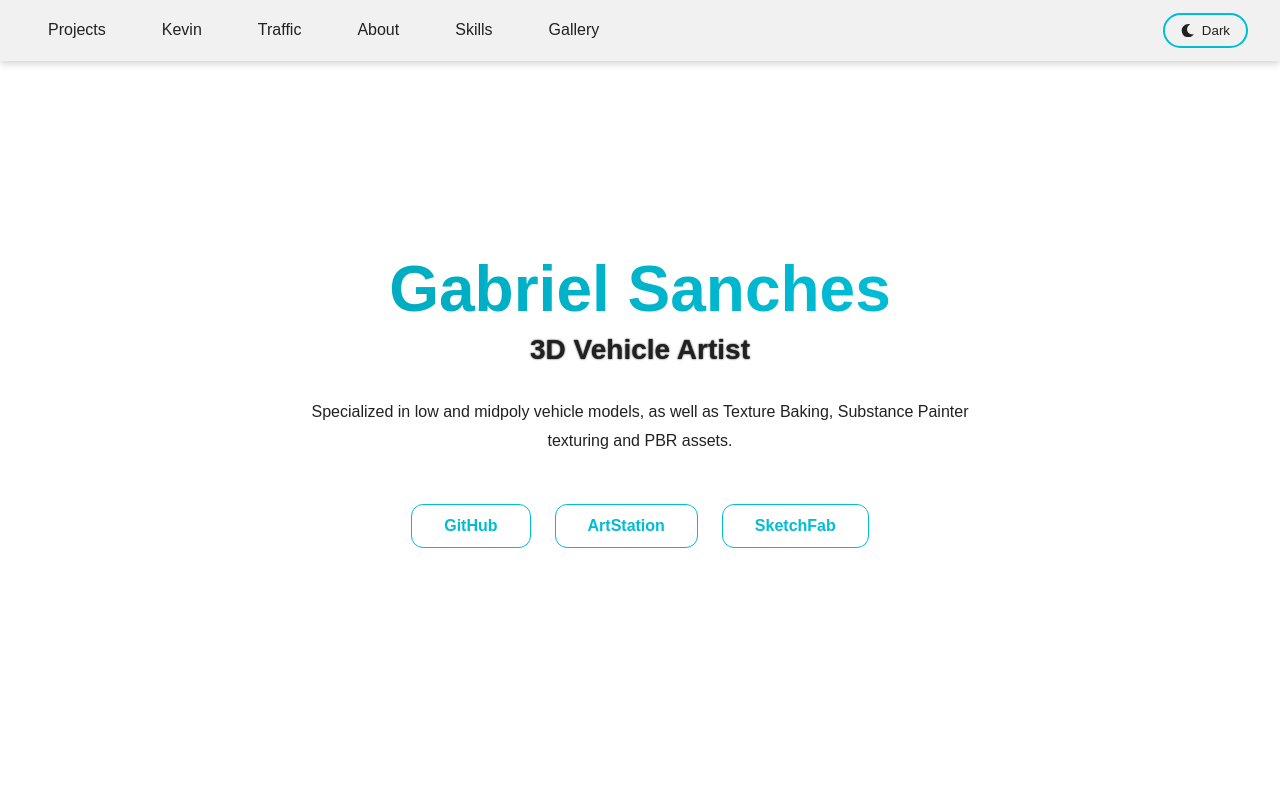
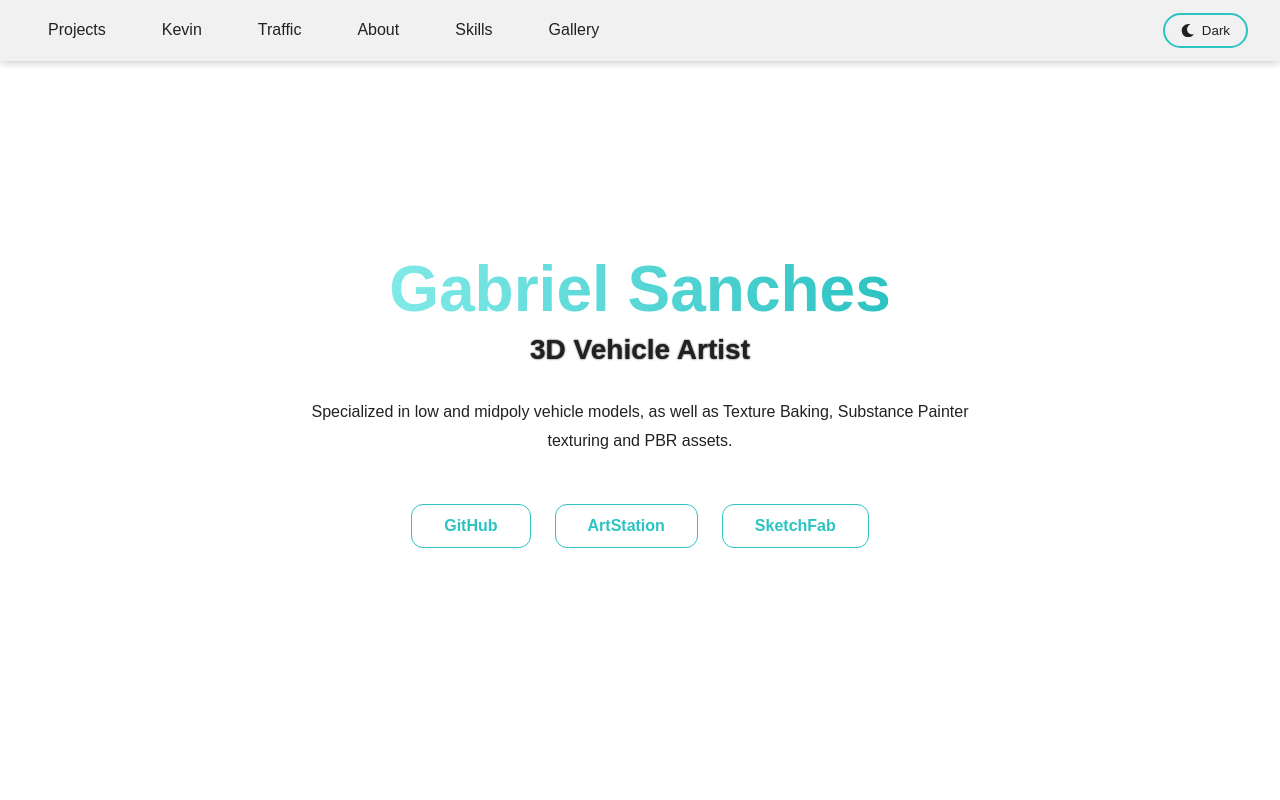
Before and after one commit to larissabenvenuti/Portfolio-GabrielSanches, a Next.js app: page / in a window 1280 px wide. Shown: the top 800 px of the page. Built offline with nearby package versions, Linux system fonts and the light colour scheme.

Commit message:
Colors update

```diff
--- a/src/contexts/theme.js
+++ b/src/contexts/theme.js
@@ -1,9 +1,9 @@
 export const colors = {
-  accent: "#00bcd4",
-  accentGradientStart: "#00acc1",
-  accentGradientEnd: "#00bcd4",
-  border: "#00acc1",
-  borderHover: "rgba(0, 172, 193, 0.4)",
+  accent: "#2CC3C2",
+  accentGradientStart: "#81eae8",
+  accentGradientEnd: "#2CC3C2",
+  border: "#81eae8",
+  borderHover: "#26c6db",
   shadow: "rgba(0, 0, 0, 0.2)",
 };
 
@@ -16,8 +16,8 @@ export const darkTheme = {
     text: "#e0e0e0",
     textMuted: "#b0b0b0",
     textDimmed: "#8a8a8a",
-    glowLight: "rgba(0, 188, 212, 0.2)",
-    glowStrong: "rgba(0, 188, 212, 0.4)",
+    glowLight: "#c6f2f0",
+    glowStrong: "#26c6db",
   },
 };
 
@@ -30,7 +30,7 @@ export const lightTheme = {
     text: "#212121",
     textMuted: "#757575",
     textDimmed: "#9e9e9e",
-    glowLight: "rgba(0, 188, 212, 0.1)",
-    glowStrong: "rgba(0, 188, 212, 0.2)",
+    glowLight: "#c6f2f0",
+    glowStrong: "#26c6db",
   },
 };
```
